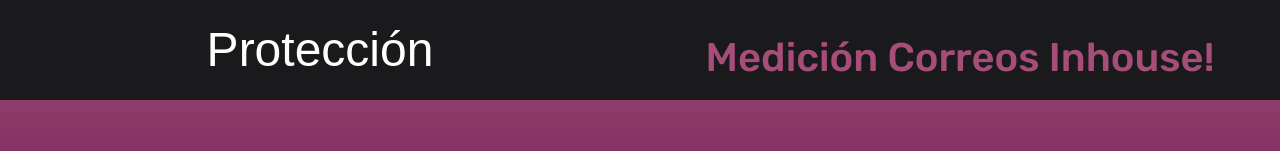
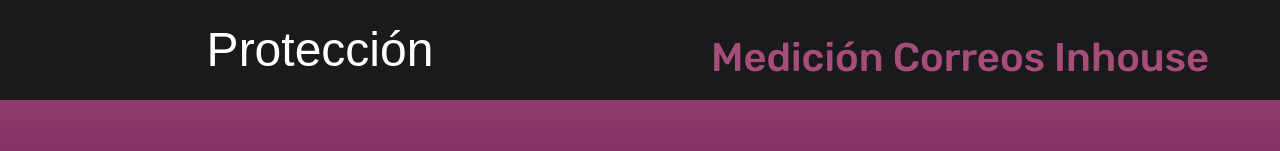
Before and after one commit to Hyoga1023/medicion-metas-desempeno, a website: page index.html in a window 1280 px wide. Shown: the top 151 px of the page. Drawn offline with Linux system fonts and the light colour scheme; some packages are replaced by stand-ins of ours; a script that the page names is missing; a web font is replaced by a local one.

Commit message:
Actualiza !

```diff
--- a/index.html
+++ b/index.html
@@ -19,7 +19,7 @@
             <h3 class="proteccion">Protección</h3>
         </div>
         <div class="header-container header-central">
-            <p>Medición Correos Inhouse!</p>
+            <p>Medición Correos Inhouse</p>
         </div>
         <div class="header-container header-derecho">
             <p></p>
```
